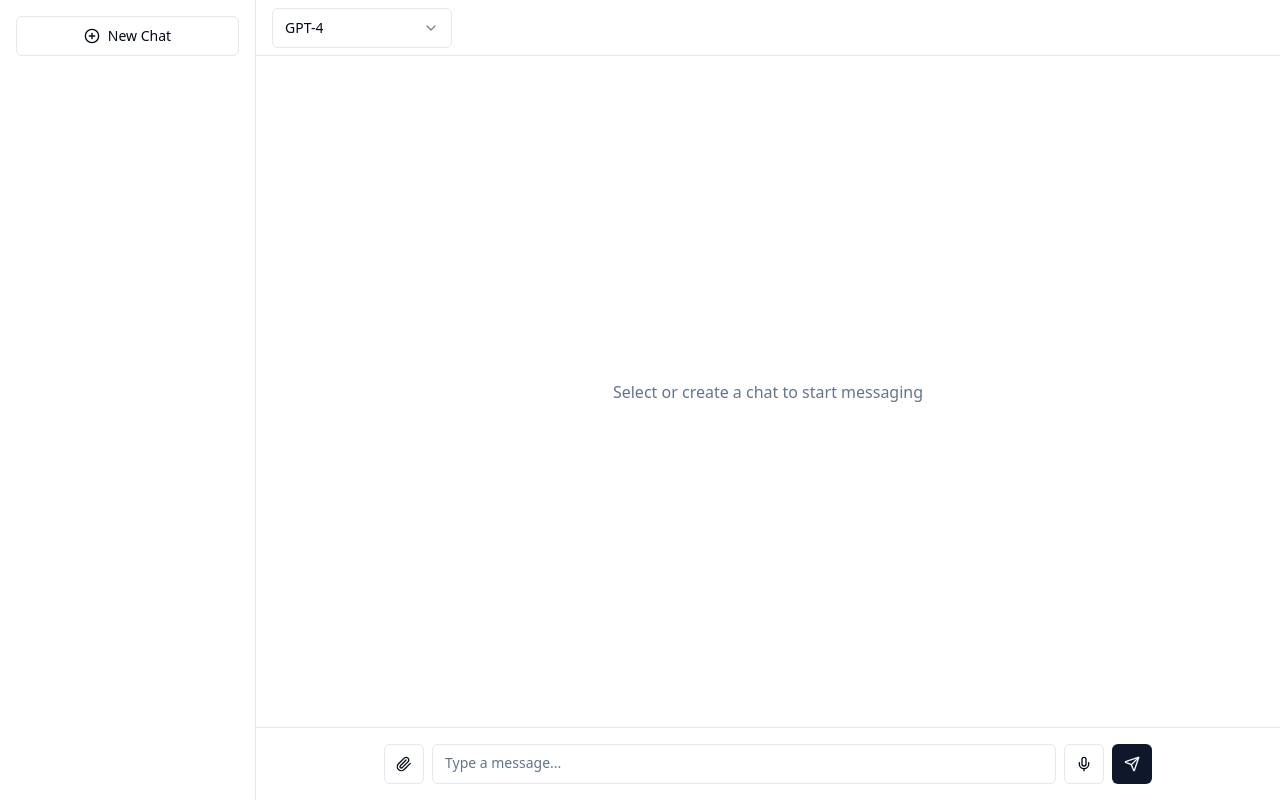
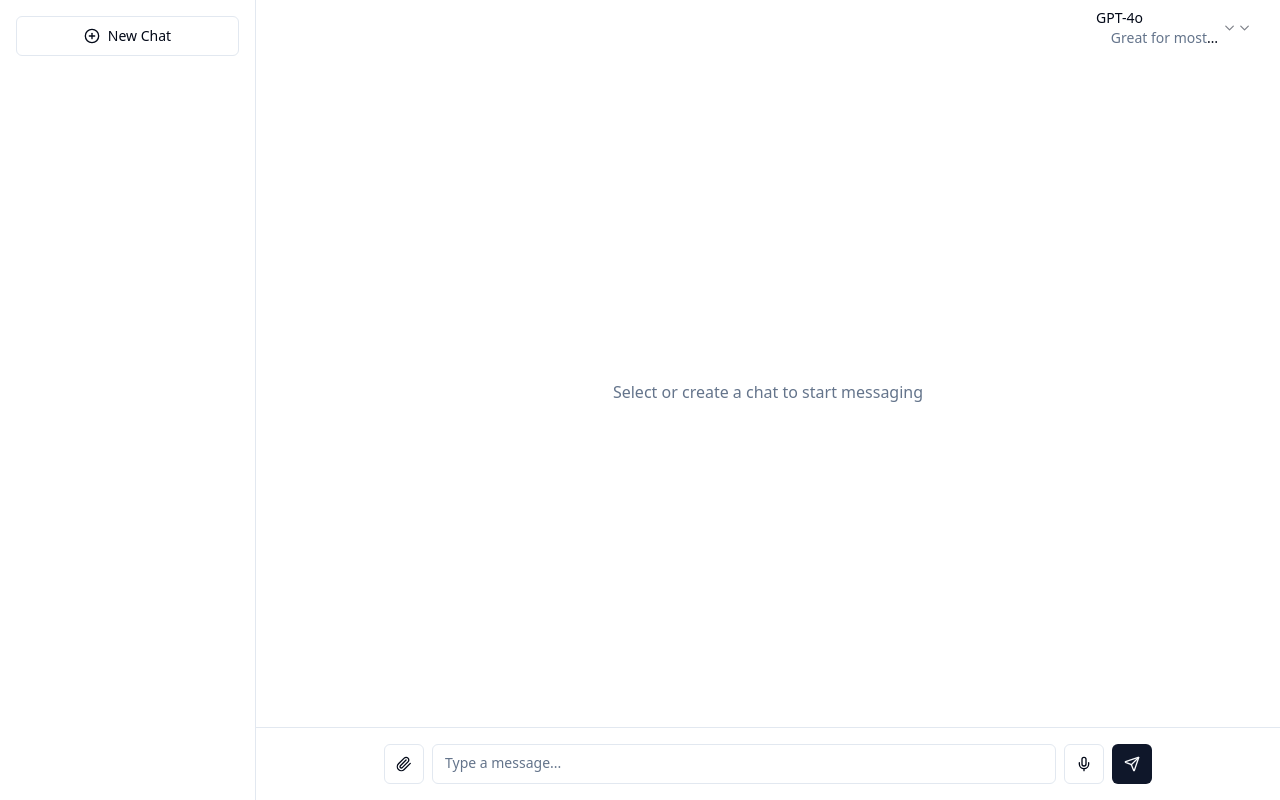
Before and after one commit to timur-nocodia/chatup-imagehub, a React (Vite) app: page / in a window 1280 px wide. Built offline with nearby package versions, Linux system fonts and the light colour scheme.

Commit message:
Remove chat header and style model selector
- Removed the header from the chat section for a cleaner interface.
- Updated the model selection component to be borderless.
- Styled the model selector to match the provided screenshot, including additional details.
[skip gpt_engineer]

```diff
--- a/src/components/chat/ModelSelect.tsx
+++ b/src/components/chat/ModelSelect.tsx
@@ -6,11 +6,30 @@ import {
   SelectValue,
 } from "@/components/ui/select";
 import { useChatStore } from '@/store/useChatStore';
+import { ChevronDown } from 'lucide-react';
 
 const models = [
-  { id: 'gpt-4', name: 'GPT-4' },
-  { id: 'gpt-4-turbo', name: 'GPT-4 Turbo' },
-  { id: 'claude-3', name: 'Claude 3' },
+  {
+    id: 'gpt-4',
+    name: 'GPT-4o',
+    description: 'Great for most tasks'
+  },
+  {
+    id: 'gpt-4-vision',
+    name: 'GPT-4o with canvas',
+    description: 'Collaborate on writing and code',
+    badge: 'BETA'
+  },
+  {
+    id: 'claude-3',
+    name: '01',
+    description: 'Uses advanced reasoning'
+  },
+  {
+    id: 'claude-3-mini',
+    name: '01-mini',
+    description: 'Faster at reasoning'
+  },
 ];
 
 export const ModelSelect = () => {
@@ -18,15 +37,33 @@ export const ModelSelect = () => {
 
   return (
     <Select value={selectedModel} onValueChange={setSelectedModel}>
-      <SelectTrigger className="w-[180px]">
+      <SelectTrigger className="w-[180px] border-none focus:ring-0 focus:ring-offset-0">
         <SelectValue placeholder="Select a model" />
+        <ChevronDown className="h-4 w-4 opacity-50" />
       </SelectTrigger>
-      <SelectContent>
+      <SelectContent className="w-[320px]">
         {models.map((model) => (
-          <SelectItem key={model.id} value={model.id}>
-            {model.name}
+          <SelectItem
+            key={model.id}
+            value={model.id}
+            className="flex flex-col items-start py-3"
+          >
+            <div className="flex items-center gap-2">
+              <span className="font-medium">{model.name}</span>
+              {model.badge && (
+                <span className="px-2 py-0.5 text-xs bg-muted rounded-full">
+                  {model.badge}
+                </span>
+              )}
+            </div>
+            <span className="text-sm text-muted-foreground">
+              {model.description}
+            </span>
           </SelectItem>
         ))}
+        <SelectItem value="more" className="border-t">
+          <span className="font-medium">More models</span>
+        </SelectItem>
       </SelectContent>
     </Select>
   );
--- a/src/pages/Index.tsx
+++ b/src/pages/Index.tsx
@@ -24,7 +24,7 @@ const Index = () => {
     <div className="flex h-screen bg-background">
       <ChatSidebar />
       <div className="flex-1 flex flex-col">
-        <div className="h-14 border-b border-border flex items-center px-4">
+        <div className="flex items-center justify-end px-4 py-2">
           <ModelSelect />
         </div>
         <ChatMessages />
```
